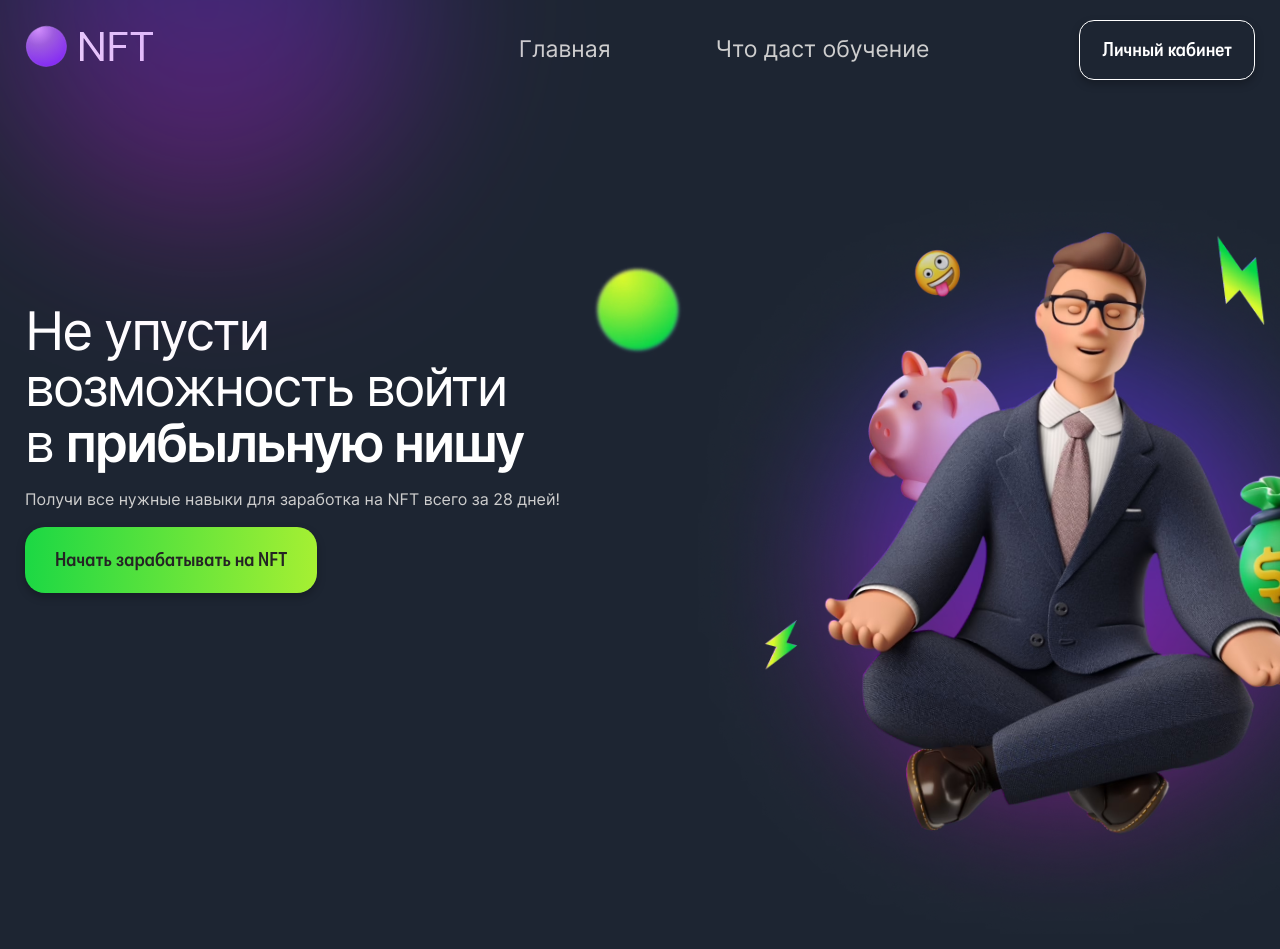
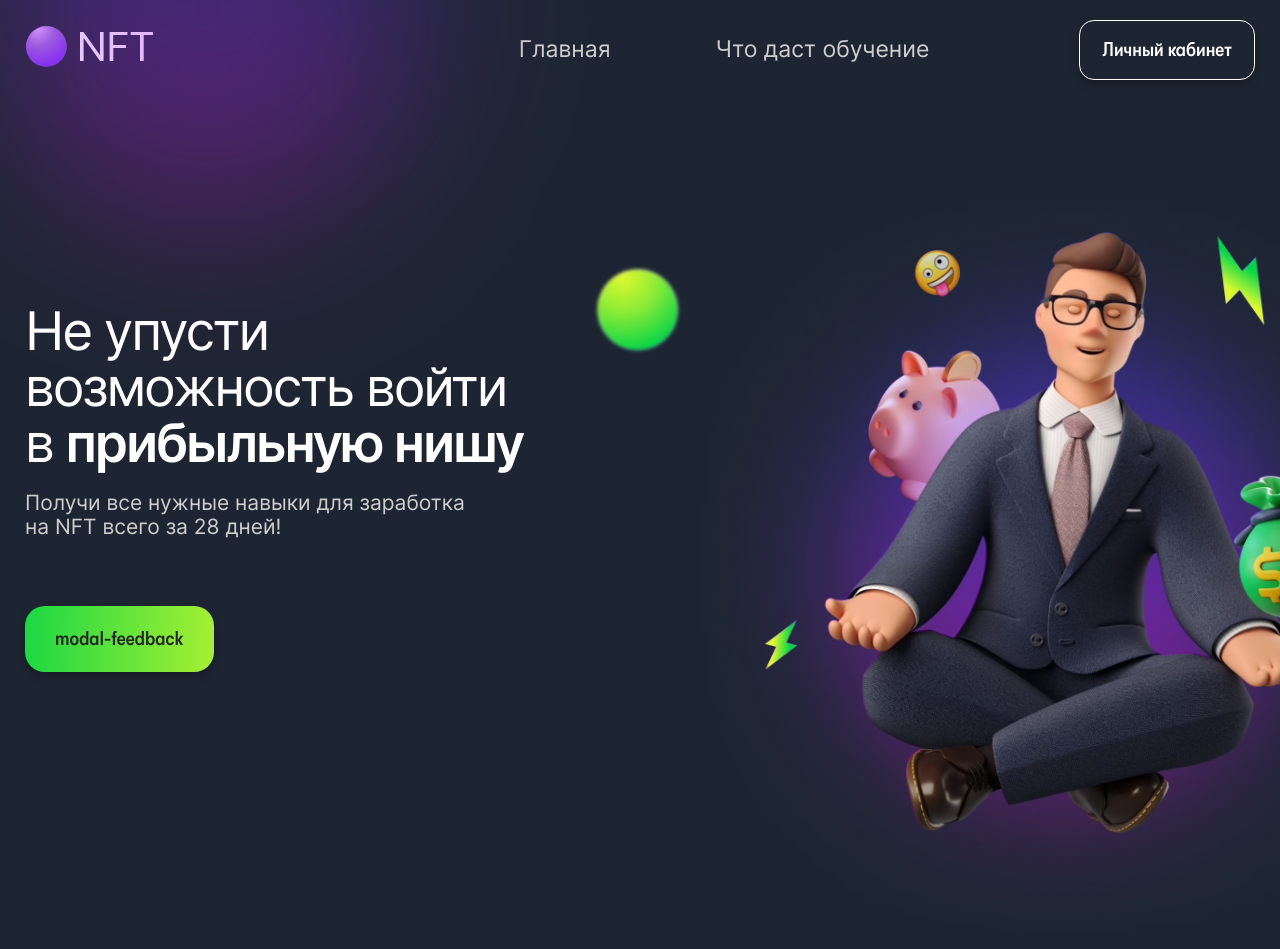
Before and after one commit to SemenKr/task-for-TutorPlace, a Node project: template source/pug/pages/index.pug in a window 1280 px wide; the page is wider, and only the part inside the window is pictured. Run offline with Node 20 templates, Linux system fonts and the light colour scheme; the template is opened without the code that fills it, so the values that code supplies are empty; style sheets or scripts are compiled from the project's sources; some libraries are stand-ins or nearby versions.

Commit message:
Add new text styling and layout updates in various components
A new block for generic text styles has been added as 'text.scss'. This was imported in 'style.scss'. Enhancements were made in 'intro.scss' by introducing margin and other attributes to certain classes. Moreover, 'intro.pug' and 'btn.pug' mixins were modified to better suit the current layout requirements. In 'index.pug', the modal section is now included, and other codes were tweaked for enhancing the structure.

```diff
--- a/source/pug/components/blocks/intro.pug
+++ b/source/pug/components/blocks/intro.pug
@@ -7,5 +7,5 @@ mixin intro()
       .intro__image
         +picture('content', 'man', 'png', 800, 600, 'Alt Text')
       p.intro__text.text Получи все нужные навыки для заработка на&nbsp;NFT всего за&nbsp;28&nbsp;дней!
-      +btn({text: "Начать зарабатывать на NFT"})(data-open-modal="feedback")
+      +btn({text: "modal-feedback"})(data-open-modal="feedback")
     .intro__decor-ellipse
--- a/source/pug/components/mixins/btn.pug
+++ b/source/pug/components/mixins/btn.pug
@@ -5,12 +5,4 @@ mixin btn(options = {})
   - const type = options.type || tag === "button" ? options.type || "button" : false;
   - const target = options.isExternal ? "_blank" : false;
   - const rel = options.isExternal ? "nofollow noopener noreferrer" : false;
-  - const iconName = options.iconName || false;
-  - const iconWidth = options.iconWidth || "";
-  - const iconHeight = options.iconHeight || "";
-  #{tag}.btn(href=href, target=target, rel=rel, type=type)&attributes(attributes)
-    if text
-      span.btn__text!=text
-    if iconName
-      span.btn__icon
-        +icon(iconName, iconWidth, iconHeight)
+  #{tag}.btn(href=href, target=target, rel=rel, type=type)&attributes(attributes)!= text
--- a/source/pug/pages/index.pug
+++ b/source/pug/pages/index.pug
@@ -1,5 +1,4 @@
 extends ../components/base/layout
-
 block variables
   - const title = "ProjectName" //- на страницах кроме главной используйте О нас — ProjectName
   - const wrapperMods = ""
@@ -8,11 +7,13 @@ block variables
   - const hasFooter = true
   - const footerMods = ""
   - const currentUrl = "index.html" //- для остальных страниц пишем пустую строку или индекс активного headerLinks
-
 block main
   main
     //- на странице запрещен "голый" код
     //- все блоки вставляются из папки pug/components/blocks
     +intro()
-
 block modals
+  +modal("modal--feedback")(data-modal="feedback")
+    +modal-feedback()
+  +modal("modal--success modal--no-scale modal--fit-content")(data-modal="success")
+    +modal-success()
--- a/source/sass/blocks/intro.scss
+++ b/source/sass/blocks/intro.scss
@@ -19,10 +19,22 @@
 
   &__title {
     width: 55%;
+    margin-bottom: 20px;
 
     @include vp-1023 {
       width: 100%;
       text-align: center;
+    }
+  }
+
+  &__text {
+    max-width: 500px;
+    margin-bottom: 67px;
+
+    @include vp-1023 {
+      width: 100%;
+      text-align: center;
+      margin-bottom: 40px;
     }
   }
 
--- /dev/null
+++ b/source/sass/blocks/text.scss
@@ -0,0 +1,7 @@
+.text {
+  margin: 0;
+  padding: 0;
+  color: $color-very-light-grey;
+
+  @include adaptive-font(23, 18);
+}
--- a/source/sass/style.scss
+++ b/source/sass/style.scss
@@ -30,6 +30,7 @@
 @import "blocks/custom-select";
 @import "blocks/input-upload";
 @import "blocks/title";
+@import "blocks/text";
 @import "blocks/intro";
 
 // ---------------------------------
```
